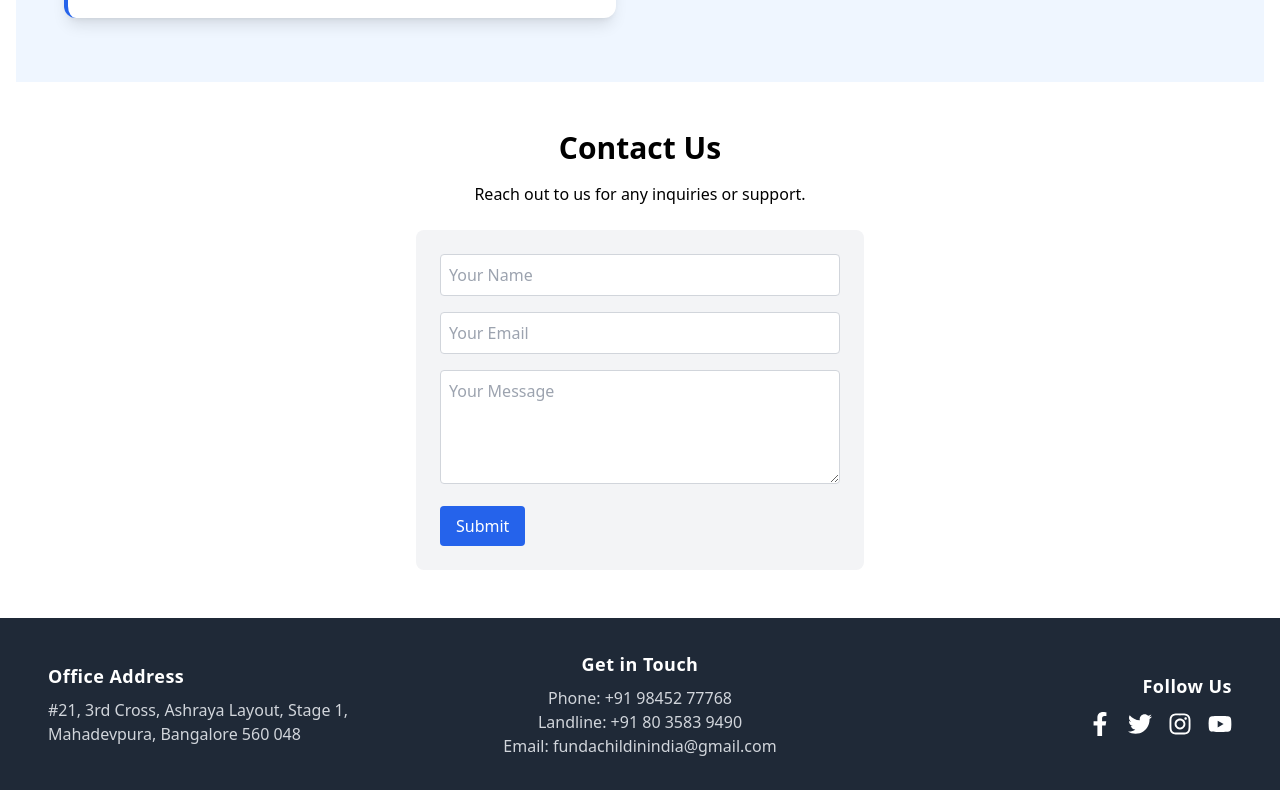
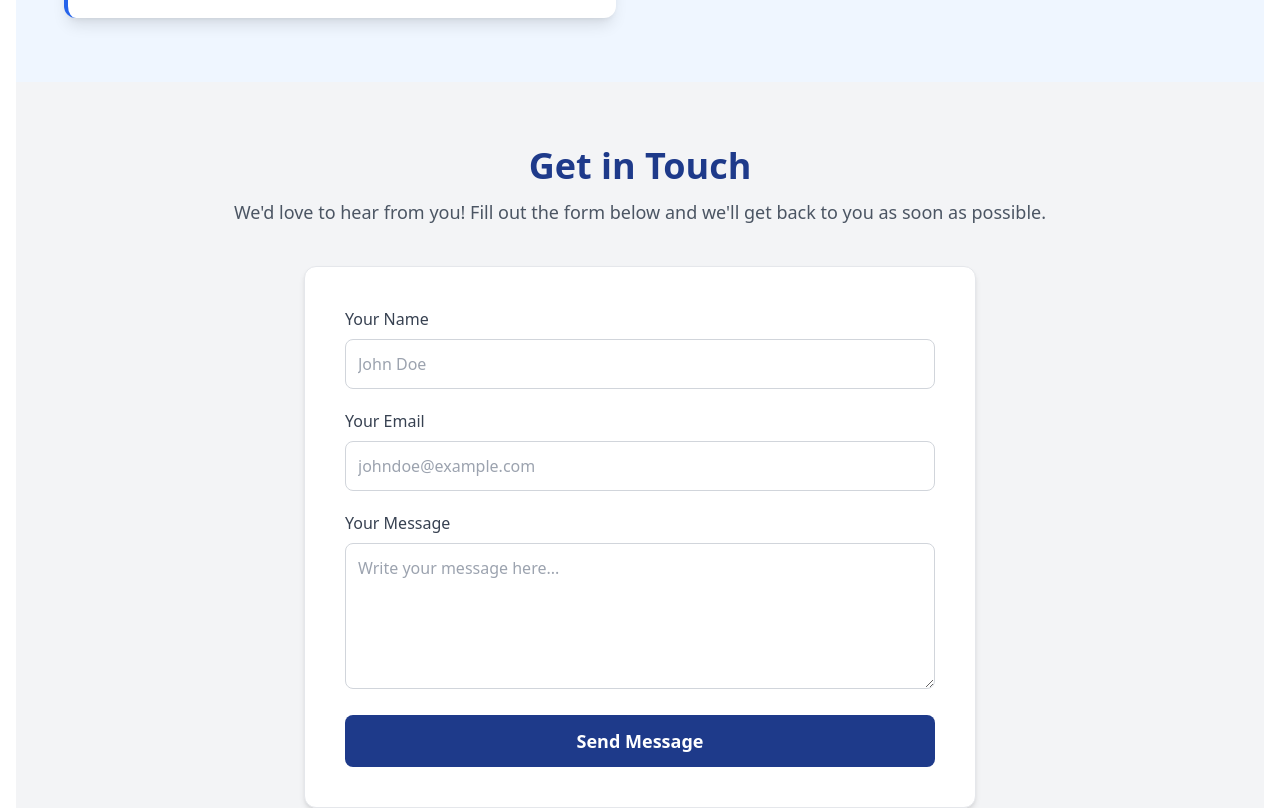
Before and after one commit to Lahari-nagaraj/FCI_Official, a React (Vite) app: page /landing in a window 1280 px wide. Shown: the part 1560-2368 px from the top of the page. Built offline with nearby package versions, Linux system fonts and the light colour scheme.

Commit message:
updated landing page

```diff
--- a/package.json
+++ b/package.json
@@ -10,6 +10,7 @@
     "preview": "vite preview"
   },
   "dependencies": {
+    "@emailjs/browser": "^4.4.1",
     "react": "^19.0.0",
     "react-dom": "^19.0.0",
     "react-icons": "^5.5.0",
--- a/src/components/AboutUs.jsx
+++ b/src/components/AboutUs.jsx
@@ -86,7 +86,7 @@ const AboutUs = () => {
       {/* Know More Button */}
       <div className="flex justify-center mt-12">
         <button
-          className="bg-blue-900 hover:bg-green-600 text-white px-8 py-3 rounded-lg text-lg font-semibold shadow-md transition transform hover:scale-105"
+          className="bg-blue-900 hover:bg-blue-700 text-white px-8 py-3 rounded-lg text-lg font-semibold shadow-md transition transform hover:scale-105"
           onClick={() => navigate("/about")}
         >
           Know More
--- a/src/components/Contact.jsx
+++ b/src/components/Contact.jsx
@@ -1,30 +1,103 @@
+import { useState } from "react";
+import emailjs from "@emailjs/browser";
+
 const Contact = () => {
+  const [formData, setFormData] = useState({
+    name: "",
+    email: "",
+    message: "",
+  });
+
+  const [status, setStatus] = useState("");
+
+  const handleChange = (e) => {
+    setFormData({ ...formData, [e.target.name]: e.target.value });
+  };
+
+  const handleSubmit = async (e) => {
+    e.preventDefault();
+    setStatus("Sending...");
+
+    const serviceID = "service_jlsgsyg";
+    const templateID = "template_gqekb24";
+    const publicKey = "8a1ZfM8jiAlyWEF41";
+
+    try {
+      await emailjs.send(serviceID, templateID, formData, publicKey);
+      setStatus("Message sent successfully!");
+      setFormData({ name: "", email: "", message: "" });
+    } catch (error) {
+      setStatus("Failed to send. Please try again.");
+    }
+  };
+
   return (
-    <section id="contact" className="py-12">
-      <h2 className="text-3xl font-bold text-center">Contact Us</h2>
-      <p className="text-center mt-4">
-        Reach out to us for any inquiries or support.
+    <section id="contact" className="py-16 px-6 bg-gray-100">
+      <div className="max-w-5xl mx-auto text-center">
+        <h2 className="text-4xl font-extrabold text-blue-900">Get in Touch</h2>
+        <p className="text-lg text-gray-600 mt-3">
+          We'd love to hear from you! Fill out the form below and we'll get back
+          to you as soon as possible.
         </p>
-      <div className="flex justify-center mt-6">
-        <form className="w-full max-w-md bg-gray-100 p-6 rounded-lg">
+      </div>
+
+      <div className="flex justify-center mt-10">
+        <form
+          className="w-full max-w-2xl bg-white p-10 shadow-md rounded-xl border border-gray-200"
+          onSubmit={handleSubmit}
+        >
+          <div className="mb-5">
+            <label className="block text-gray-700 font-medium mb-2">
+              Your Name
+            </label>
             <input
               type="text"
-            placeholder="Your Name"
-            className="w-full p-2 border border-gray-300 rounded mb-4"
+              name="name"
+              placeholder="John Doe"
+              value={formData.name}
+              onChange={handleChange}
+              required
+              className="w-full p-3 border border-gray-300 rounded-lg focus:outline-none focus:ring-2 focus:ring-blue-500 text-gray-800"
             />
+          </div>
+
+          <div className="mb-5">
+            <label className="block text-gray-700 font-medium mb-2">
+              Your Email
+            </label>
             <input
               type="email"
-            placeholder="Your Email"
-            className="w-full p-2 border border-gray-300 rounded mb-4"
+              name="email"
+              placeholder="johndoe@example.com"
+              value={formData.email}
+              onChange={handleChange}
+              required
+              className="w-full p-3 border border-gray-300 rounded-lg focus:outline-none focus:ring-2 focus:ring-blue-500 text-gray-800"
             />
+          </div>
+
+          <div className="mb-5">
+            <label className="block text-gray-700 font-medium mb-2">
+              Your Message
+            </label>
             <textarea
-            placeholder="Your Message"
-            className="w-full p-2 border border-gray-300 rounded mb-4"
-            rows="4"
+              name="message"
+              placeholder="Write your message here..."
+              value={formData.message}
+              onChange={handleChange}
+              required
+              rows="5"
+              className="w-full p-3 border border-gray-300 rounded-lg focus:outline-none focus:ring-2 focus:ring-blue-500 text-gray-800"
             />
-          <button className="bg-blue-600 text-white px-4 py-2 rounded">
-            Submit
+          </div>
+
+          <button
+            type="submit"
+            className="w-full bg-blue-900 hover:bg-blue-700 text-white py-3 rounded-lg text-lg font-semibold transition-all duration-300"
+          >
+            Send Message
           </button>
+          {status && <p className="text-center text-gray-700 mt-4">{status}</p>}
         </form>
       </div>
     </section>
--- a/src/components/Donate.jsx
+++ b/src/components/Donate.jsx
@@ -7,10 +7,9 @@ const Donate = () => {
         <p className="text-gray-700 mt-4 text-lg max-w-4xl mx-auto">
           Fund a Child in India, as an education initiative, runs various
           programs in academics, talent development, and child development. Your
-          donation helps provide soft skills, technical skills, mentorship,
-          and training programs for students in primary, secondary, and
-          higher education. Your contribution will make a real impact in
-          their lives.
+          donation helps provide soft skills, technical skills, mentorship, and
+          training programs for students in primary, secondary, and higher
+          education. Your contribution will make a real impact in their lives.
         </p>
       </div>
 
@@ -85,7 +84,7 @@ const Donate = () => {
             Your support can change a child's future. Help us empower young
             minds and create a better tomorrow.
           </p>
-          <button className="mt-6 bg-blue-900 text-white px-8 py-3 rounded-lg text-lg font-semibold shadow-md transition transform hover:scale-105 hover:bg-blue-800">
+          <button className="mt-6 bg-blue-900 hover:bg-blue-700 text-white px-8 py-3 rounded-lg text-lg font-semibold shadow-md transition transform hover:scale-105 ">
             Donate Now
           </button>
         </div>
```
Also changed, not shown: 1 other file (tests, documents, lock files or other folders). Lines whose indentation alone changed are shown as unchanged.
